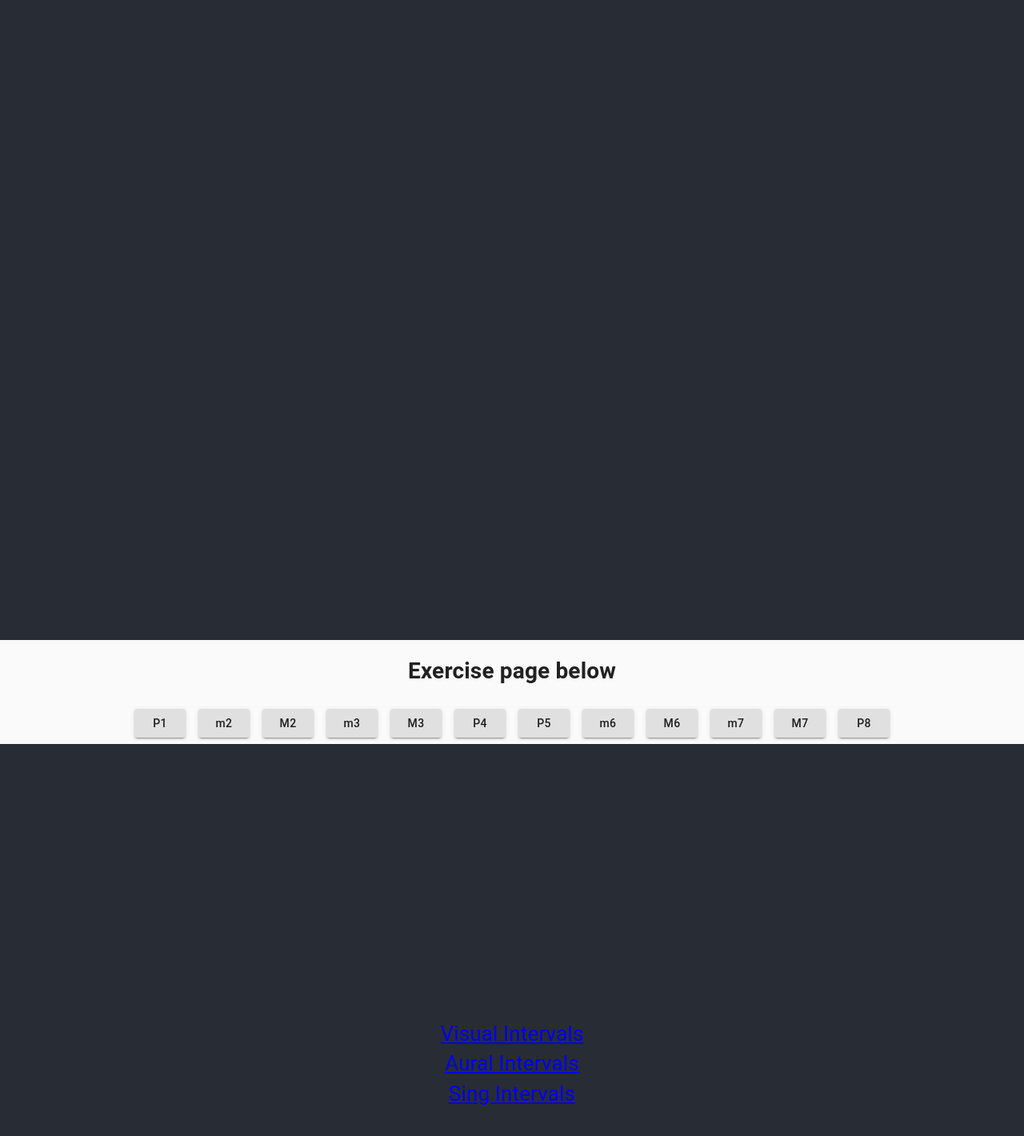
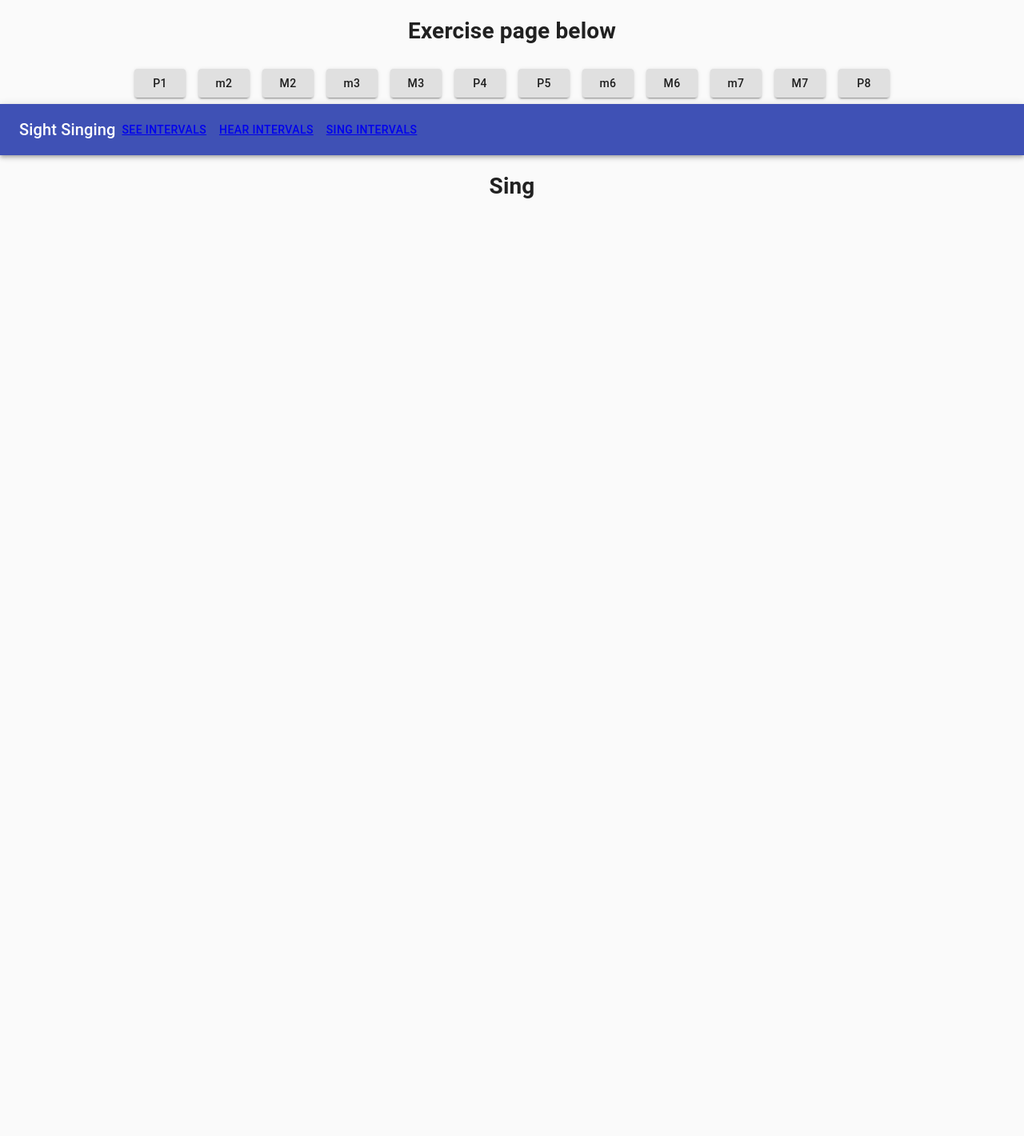
Before and after one commit to BCerki/sight-singing, a React (Create React App) app: page /sing in a window 1280 px wide. Shown: the top 1420 px of the page at 80% size. After the commit the page ends 800 px from the top, so only its background shows below. Built offline with nearby package versions, Linux system fonts and the light colour scheme.

Commit message:
Create navbar with AppBar material UI component

```diff
--- a/src/App.css
+++ b/src/App.css
@@ -13,17 +13,6 @@
   }
 }
 
-.App-header {
-  background-color: #282c34;
-  min-height: 100vh;
-  display: flex;
-  flex-direction: column;
-  align-items: center;
-  justify-content: center;
-  font-size: calc(10px + 2vmin);
-  color: white;
-}
-
 .App-link {
   color: #61dafb;
 }
--- a/src/components/Landing.tsx
+++ b/src/components/Landing.tsx
@@ -2,40 +2,50 @@ import { Route, Switch, NavLink } from "react-router-dom";
 import Visual from './Visual'
 import Aural from './Aural'
 import Sing from './Sing'
+import { AppBar, Toolbar, Typography, Button } from '@material-ui/core';
 
 function Landing() {
   return (
     <div>
       <header className="App-header">
-        <NavLink to="/scroll" activeClassName="scroll">
-          Visual Intervals
-        </NavLink>
+        <AppBar position="static">
+          <Toolbar>
+            <Typography variant="h6" >
+              Sight Singing
+            </Typography>
+            <Button color="inherit">
+              <NavLink to="/visual" activeClassName="visual">
+              See Intervals
+              </NavLink>
+            </Button>
 
-        <NavLink to="/fade-in" activeClassName="fade-in">
-          Aural Intervals
-        </NavLink>
+            <Button color="inherit">
+              <NavLink to="/aural" activeClassName="aural">
+                Hear Intervals
+              </NavLink>
+            </Button>
 
-        <NavLink to="/Fill" activeClassName="Fill">
-        Sing Intervals
-        </NavLink>
+            <Button color="inherit">
+              <NavLink to="/sing" activeClassName="sing">
+                Sing Intervals
+              </NavLink>
+            </Button>
 
-        {/* <NavLink to="/" activeClassName="home">
-          home
-        </NavLink> */}
-
+          </Toolbar>
+        </AppBar>
       </header>
 
       <main className="App-main">
         <Switch>
-          <Route path="/scroll">
+          <Route path="/visual">
             <Visual />
           </Route>
 
-          <Route path="/fade-in">
+          <Route path="/aural">
             <Aural />
           </Route>
 
-          <Route path="/fill">
+          <Route path="/sing">
             <Sing />
           </Route>
 
```
Also changed, not shown: src/components/NavBar.tsx (added, +17 -0 lines).
